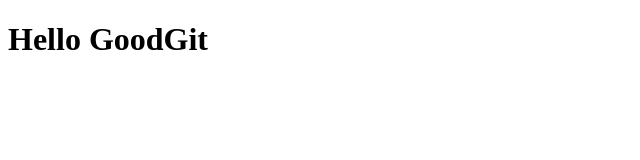
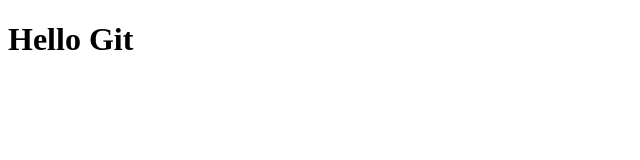
Before and after one commit to den230101/git-sample, a plain HTML site: page index.html in a window 1280 px wide. Shown: the whole page, without its empty margins (0-640 px from the left). Drawn offline with Linux system fonts and the light colour scheme.

Commit message:
Revert "Wrong commit"
This reverts commit 1ceea5ea7c7ab86b5b6b837f29af20aa7c2cc0d7.

```diff
--- a/index.html
+++ b/index.html
@@ -1,4 +1,2 @@
 <!DOCTYPE html>
-<html>
-<h1>Hello GoodGit</h1>
-</html>
+<h1>Hello Git</h1>
```
